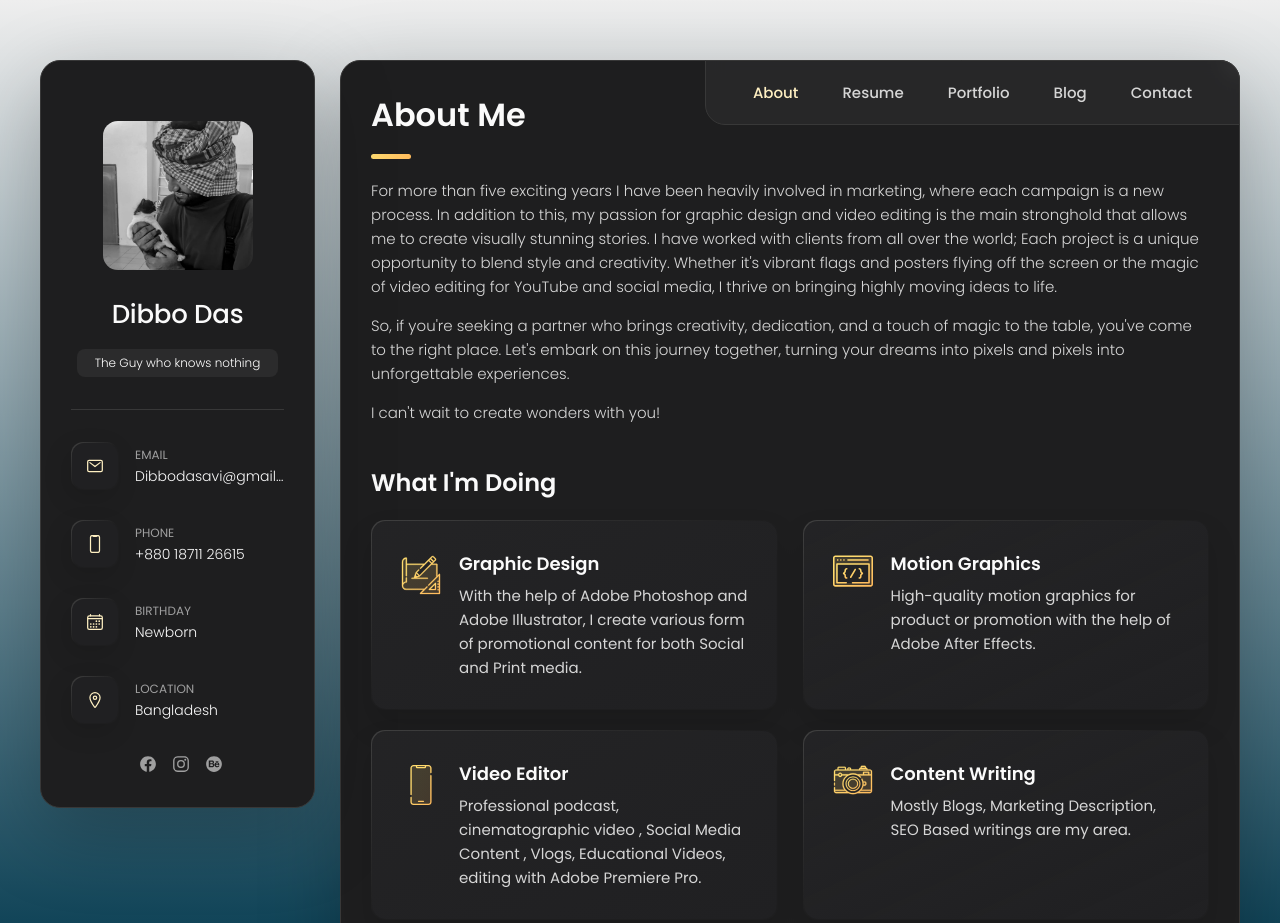
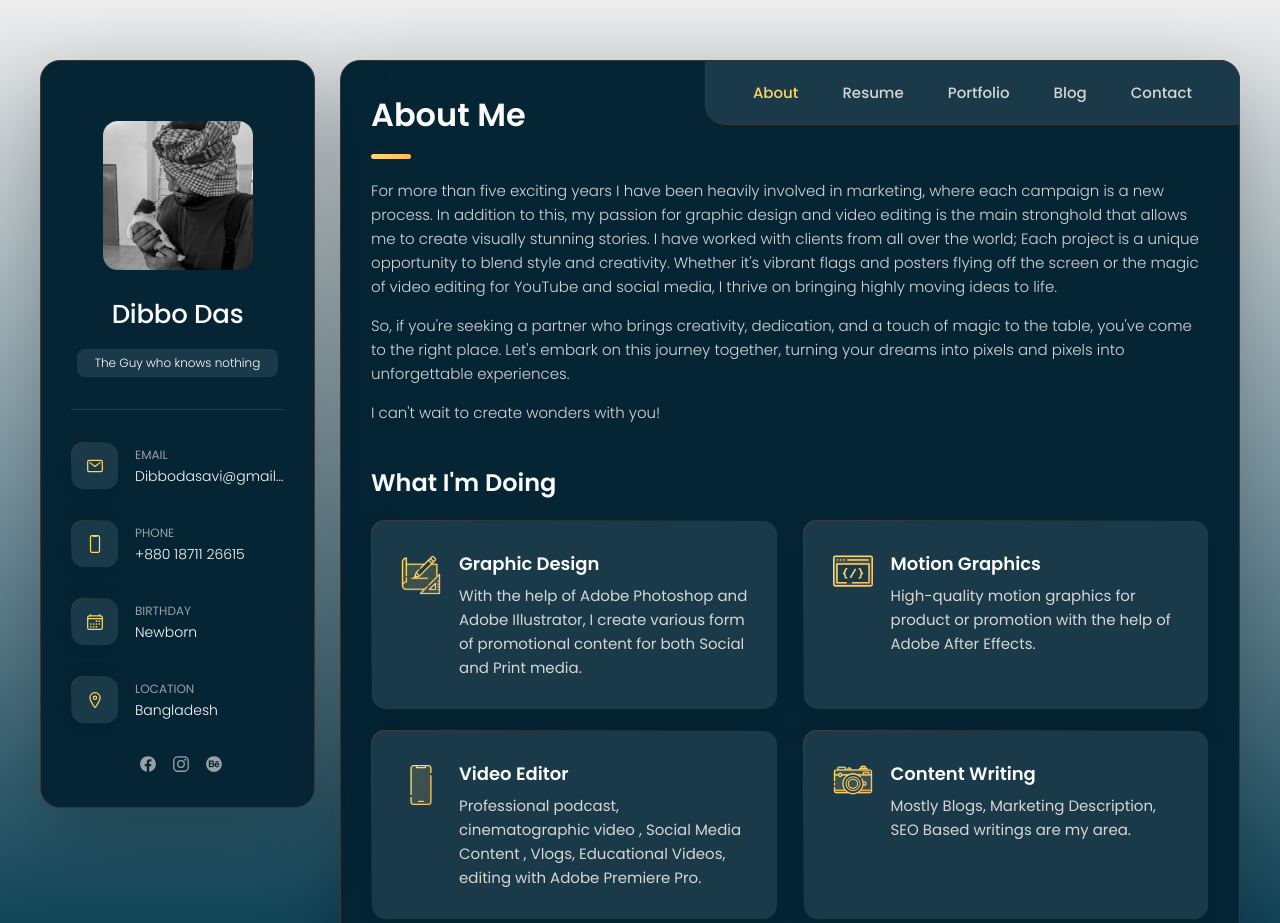
Before and after one commit to Dibbodasavi/kakarottosaitma, a plain HTML site: page index.html in a window 1280 px wide. Shown: the top 923 px of the page. Drawn offline with nearby package versions, Linux system fonts and the light colour scheme.

Commit message:
Fixed Color CSS

```diff
--- a/assets/css/style.css
+++ b/assets/css/style.css
@@ -53,14 +53,14 @@
   /* solid */
 
   --jet: hsl(0, 0%, 22%);
-  --onyx: hsl(240, 1%, 17%);
-  --eerie-black-1: hsl(240, 2%, 13%);
-  --eerie-black-2: hsl(240, 2%, 12%);
+  --onyx: #1a3a49;
+  --eerie-black-1: #1a3a49;
+  --eerie-black-2: #052535;
   --smoky-black: #2b2b2b;
   --white-1: hsl(0, 0%, 100%);
   --white-2: hsl(0, 0%, 98%);
-  --orange-yellow-crayola: hsl(45, 100%, 88%);
-  --vegas-gold: hsl(44, 100%, 89%);
+  --orange-yellow-crayola: hsl(45, 100%, 68%);
+  --vegas-gold: hsl(44, 68%, 62%);
   --light-gray: hsl(0, 0%, 84%);
   --light-gray-70: hsla(0, 0%, 84%, 0.7);
   --bittersweet-shimmer: hsl(0, 43%, 51%);
@@ -485,7 +485,7 @@ main {
   bottom: 0;
   left: 0;
   width: 100%;
-  background: hsla(240, 1%, 17%, 0.75);
+  background: #1a3a49;
   backdrop-filter: blur(10px);
   border: 1px solid var(--jet);
   border-radius: 12px 12px 0 0;
@@ -567,7 +567,7 @@ main {
   content: "";
   position: absolute;
   inset: 1px;
-  background: var(--bg-gradient-jet);
+  background: #1a3a49;
   border-radius: inherit;
   z-index: -1;
 }
@@ -599,7 +599,7 @@ main {
  * #testimonials
  */
 
-.testimonials {
+/* .testimonials {
   margin-bottom: 30px;
 }
 
@@ -1222,7 +1222,6 @@ main {
   width: 100%;
   height: 100%;
   border: none;
-  filter: grayscale(1) invert(1);
 }
 
 .contact-form {
--- a/index.html
+++ b/index.html
@@ -1049,7 +1049,7 @@
           <section class="mapbox" data-mapbox>
             <figure>
               <iframe
-                src="https://www.google.com/maps/embed?pb=!1m18!1m12!1m3!1d199666.5651251294!2d-121.58334177520186!3d38.56165006739519!2m3!1f0!2f0!3f0!3m2!1i1024!2i768!4f13.1!3m3!1m2!1s0x809ac672b28397f9%3A0x921f6aaa74197fdb!2sSacramento%2C%20CA%2C%20USA!5e0!3m2!1sen!2sbd!4v1647608789441!5m2!1sen!2sbd"
+                src="assets/images/rick-n-morty-drunk.gif"
                 width="400"
                 height="300"
                 loading="lazy"
```
Also changed, not shown: assets/linkedin.png (deleted), assets/logo.png (deleted), assets/profile-pic-2.png (deleted), assets/profile-pic.jpg (deleted), assets/project-1.png (deleted), assets/project-2.png (deleted), assets/project-3.png (deleted), 4 other files.
